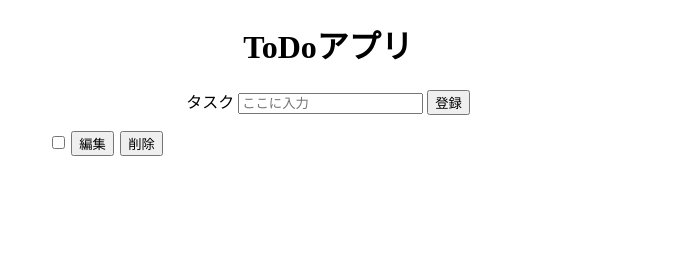
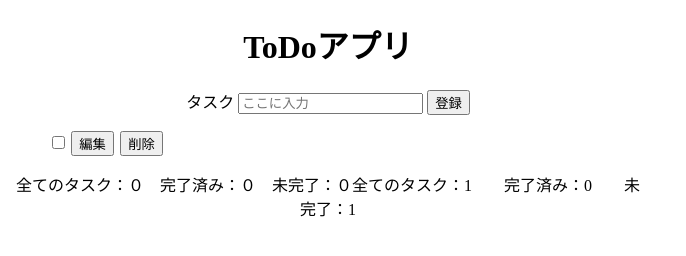
Before and after one commit to ballboyst/javascript_output, a plain HTML site: page todo.html in a window 1280 px wide. Both pictures are taken after a click on the button "登録". Shown: the whole page, without its empty margins (0-686 px from the left). Drawn offline with Linux system fonts and the light colour scheme.

Commit message:
タスクカウント実装

```diff
--- a/todo.html
+++ b/todo.html
@@ -14,6 +14,7 @@
             <button id="add" type="button" >登録</button>
         </div>
         <p id="task"></p>
+        <p id="taskCount">全てのタスク：０　完了済み：０　未完了：０</p>
         <script src="todo.js"></script>
     </body>
 </html>
--- a/todo.js
+++ b/todo.js
@@ -4,6 +4,15 @@ const todoList = [];
 const addButton = document.getElementById('add');
 const text = document.getElementById('taskName');
 const task = document.getElementById('task');
+// タスクの数を取得するメソッド
+const taskCount = () => {
+    let allTask = todoList.length;
+    let complatedTask = todoList.filter(completed => completed.checked == true).length;
+    let uncomplatedTask = allTask - complatedTask;
+    let detail = `全てのタスク：${allTask}　　完了済み：${complatedTask}　　未完了：${uncomplatedTask}`;
+    let taskCountLine = document.getElementById('taskCount');
+    taskCountLine.append(detail);
+};
 
 // create機能
 addButton.addEventListener('click', function(){
@@ -66,5 +75,7 @@ addButton.addEventListener('click', function(){
         ul.append(deleteButton);
         task.append(ul);
         text.value = "";
+
+        taskCount();
     }
 });
```
